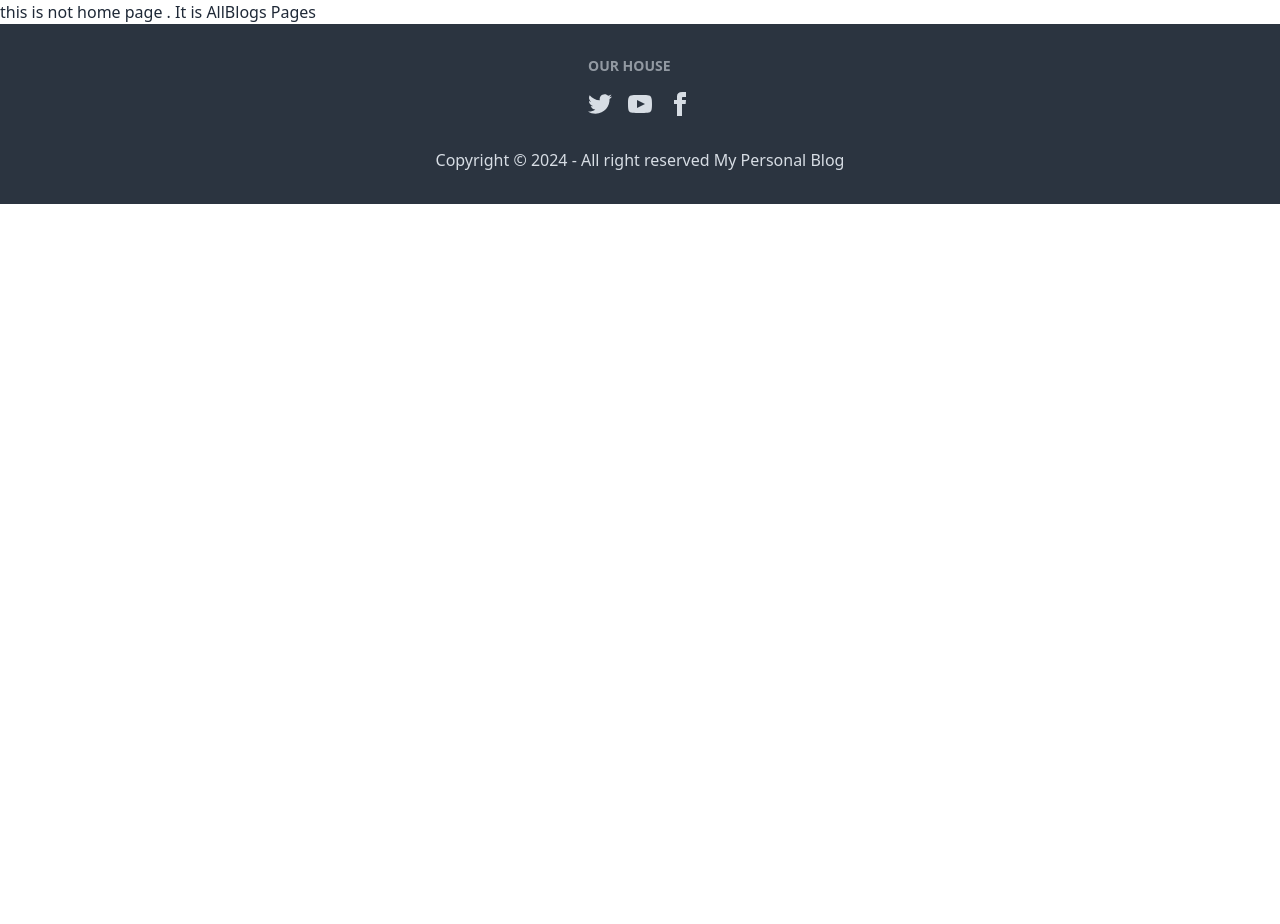
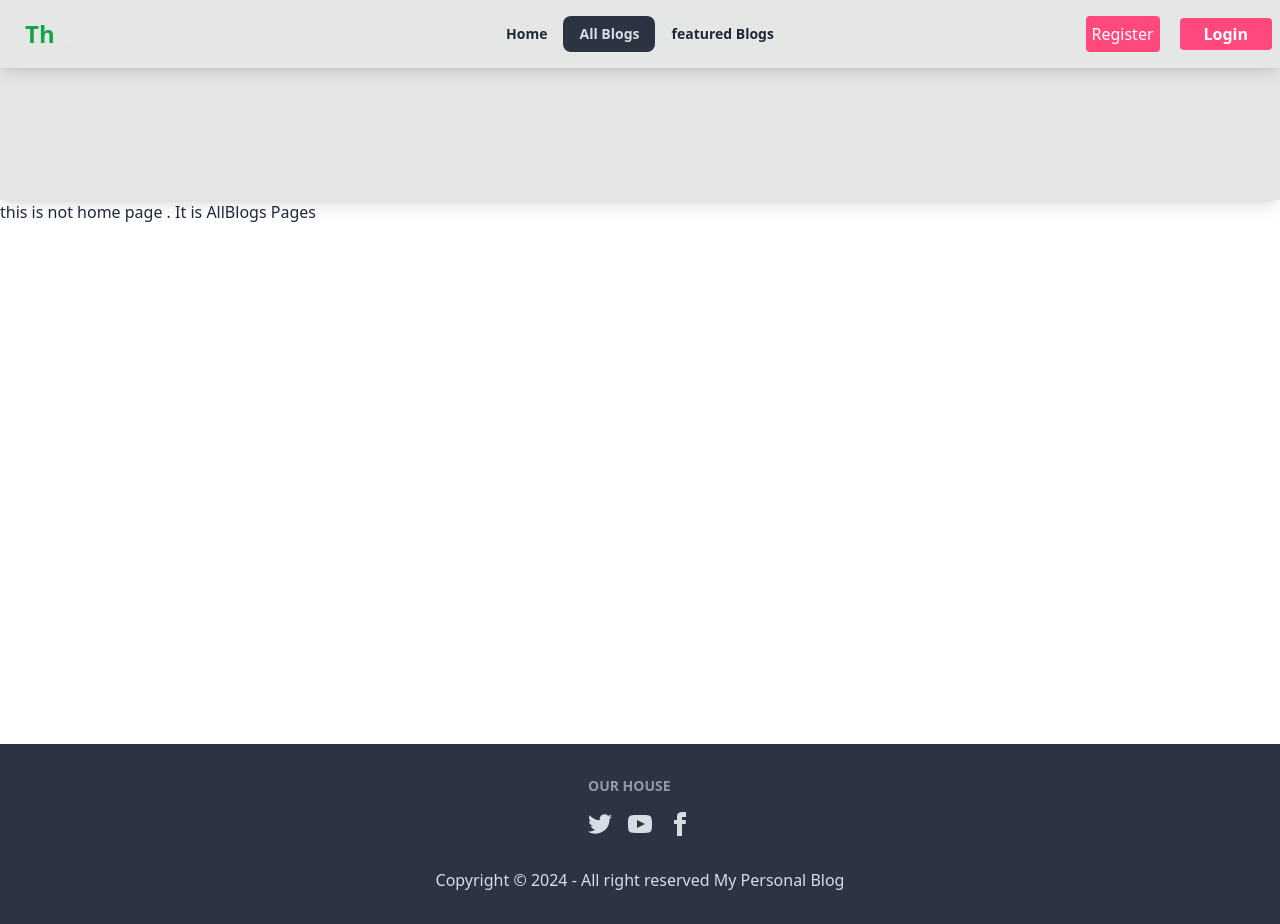
Before and after one commit to nayeem-miah/my-blog-client-11, a React (Vite) app: page /allBlogs in a window 1280 px wide. Before the commit the page ends 800 px from the top, so only its background shows below. Built offline with nearby package versions, Linux system fonts and the light colour scheme; no server answers.

Commit message:
modify-navbar

```diff
--- a/src/Components/Navbar/Navbar.jsx
+++ b/src/Components/Navbar/Navbar.jsx
@@ -1,11 +1,11 @@
 import { useState } from "react";
 import { Link, NavLink } from "react-router-dom";
+import useAuth from "../use/useAuth";
+import Swal from "sweetalert2";
 import { Typewriter } from "react-simple-typewriter";
-import Swal from "sweetalert2";
-
 
 const Navbar = () => {
-//   const { user, logout } = useContext(AuthContext);
+  const { logout, user } = useAuth();
   const [open, setOpen] = useState();
   const handleLogout = () => {
     logout()
@@ -25,33 +25,35 @@ const Navbar = () => {
       });
   };
 
-
   const nabLinks = (
     <>
       <li>
         <NavLink to="/">Home</NavLink>
       </li>
       <li>
-        <NavLink to="/allTourists">All Tourists Spot</NavLink>
+        <NavLink to="/allBlogs">All Blogs </NavLink>
+      </li>
+      <li>
+        <NavLink to="/featuredBlogs">featured Blogs </NavLink>
       </li>
       <span>
         {user && (
           <li>
-            <NavLink to="/addTourists"> Add Tourists Spot</NavLink>
+            <NavLink to="/addBlogs">Add Blog</NavLink>
           </li>
         )}
       </span>
       <span>
         {user && (
           <li>
-            <NavLink to="/myList"> My Lists</NavLink>
+            <NavLink to="/wishlist">Wishlist</NavLink>
           </li>
         )}
       </span>
     </>
   );
   return (
-    <div className="navbar bg-base-300 shadow-lg">
+    <div className="navbar bg-base-300 shadow-lg fixed z-10">
       <div className="navbar-start">
         <div className="dropdown">
           <div tabIndex={0} role="button" className="btn  btn-ghost lg:hidden">
@@ -80,14 +82,7 @@ const Navbar = () => {
         <a className="btn btn-ghost text-2xl text-green-600">
           {" "}
           <Typewriter
-            words={
-              [
-                //   "JourneyJunction",
-                //   " JourneyJunction",
-                //   " JourneyJunction",
-                //   " JourneyJunction",
-              ]
-            }
+            words={["ThoughtCanvas", " ThoughtCanvas"]}
             loop={Infinity}
             cursor
             cursorStyle="_"
--- a/src/Pages/AllBlogs/AllBlogs.jsx
+++ b/src/Pages/AllBlogs/AllBlogs.jsx
@@ -1,7 +1,7 @@
 
 const AllBlogs = () => {
     return (
-        <div>
+        <div className="min-h-[calc(100vh-256px)]">
             <h3>this is not home page . It is AllBlogs Pages</h3>
         </div>
     );
--- a/src/Pages/FeaturedBlogs/FeaturedBlogs.jsx
+++ b/src/Pages/FeaturedBlogs/FeaturedBlogs.jsx
@@ -1,7 +1,7 @@
 
 const FeaturedBlogs = () => {
     return (
-        <div>
+        <div className="min-h-[calc(100vh-256px)]">
             <h4>FeaturedBlogs</h4>
         </div>
     );
--- a/src/Pages/Home/Home.jsx
+++ b/src/Pages/Home/Home.jsx
@@ -1,7 +1,7 @@
 
 const Home = () => {
     return (
-        <div>
+        <div className="min-h-[calc(100vh-256px)]">
             <h2>this is home page</h2>
         </div>
     );
--- a/src/Root/Root.jsx
+++ b/src/Root/Root.jsx
@@ -6,7 +6,9 @@ const Root = () => {
     return (
         <div>
             {/* navbar */}
-            {/* <Navbar></Navbar> */}
+        <div className="min-h-[calc(100vh-600px)] shadow-lg bg-base-300">
+        <Navbar></Navbar>
+        </div>
             <Outlet></Outlet>
             {/*  footer */}
             <Footer></Footer>
--- a/src/main.jsx
+++ b/src/main.jsx
@@ -5,7 +5,7 @@ import { RouterProvider } from "react-router-dom";
 import router from "./Routes/Route.jsx";
 import  { Toaster } from "react-hot-toast";
 import AuthProvider from "./Provider/AuthProvider";
-import { FaGithub } from "react-icons/fa6";
+
 ReactDOM.createRoot(document.getElementById("root")).render(
   <React.StrictMode>
     <AuthProvider>
```
